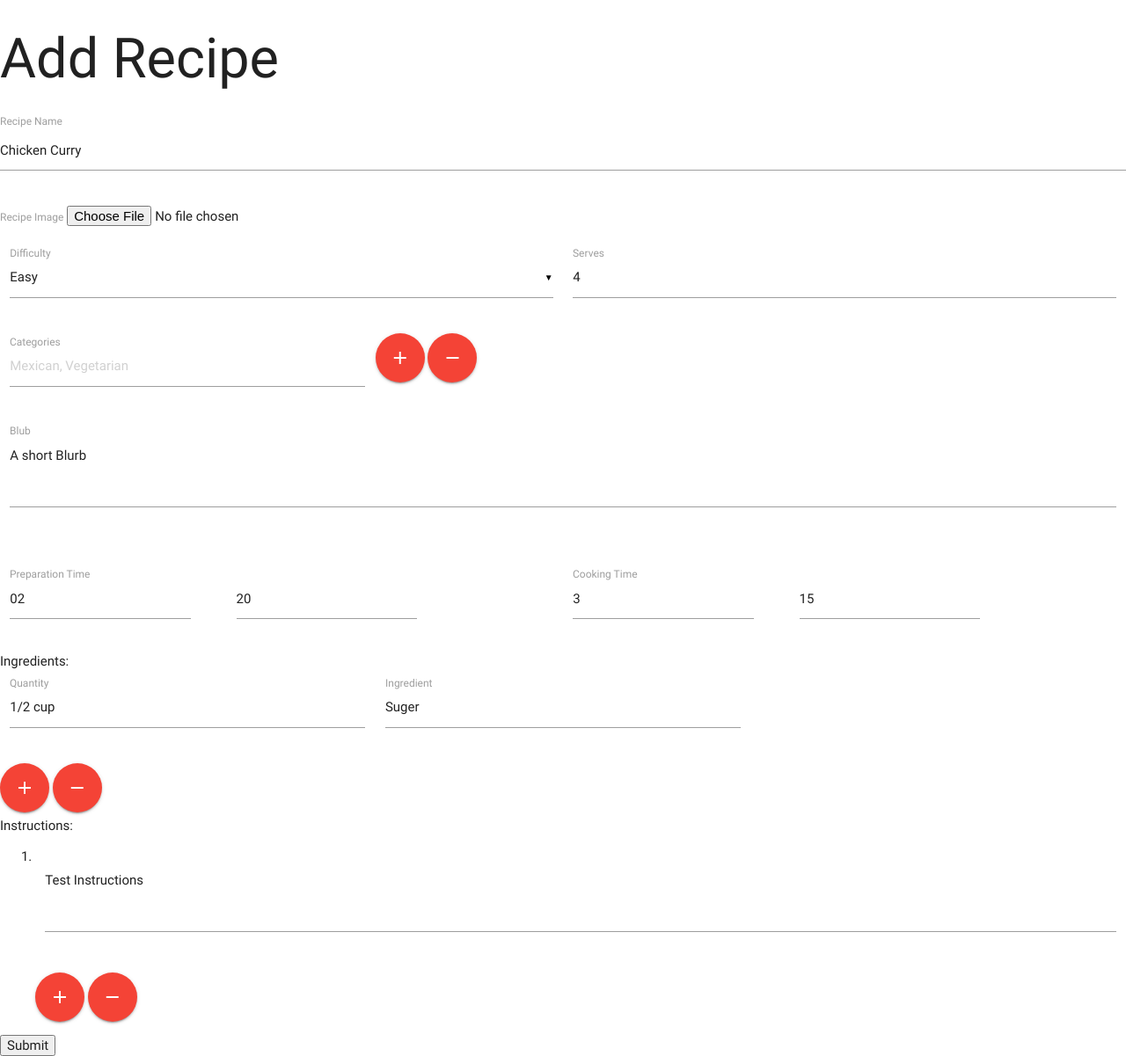
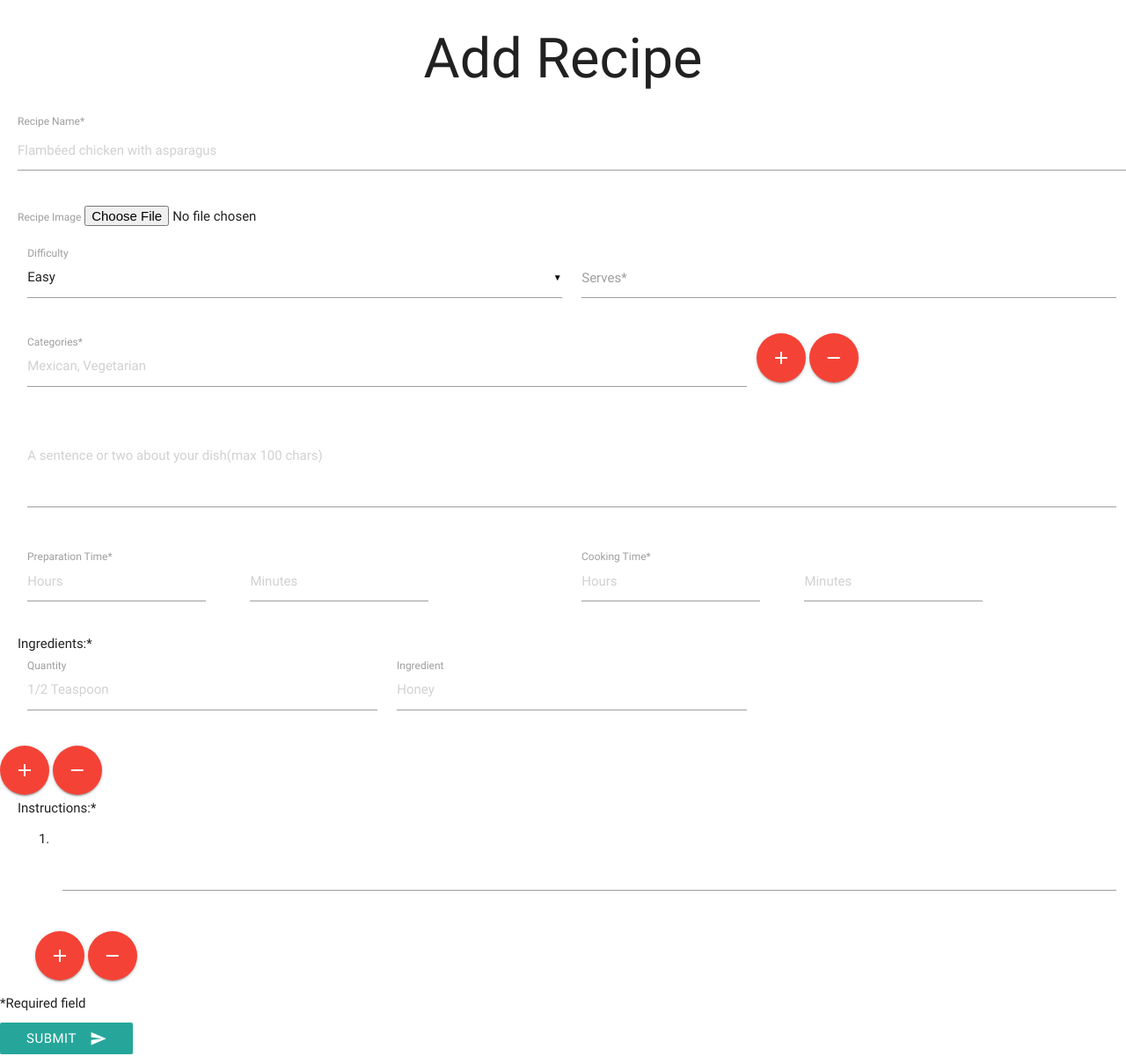
Before and after one commit to Code-Institute-Submissions/milestone-project-5, a Flask app: page /addrecipe in a window 1280 px wide. Shown: the whole page at 88% size. Run offline with Flask 2, Linux system fonts and the light colour scheme; a user stored in the database is signed in; data that the repository does not hold is empty; some libraries are stand-ins or nearby versions.

Commit message:
add styles.css

```diff
--- /dev/null
+++ b/static/css/styles.css
@@ -0,0 +1,24 @@
+
+
+form  .row{
+    padding-left: 10px;
+}
+
+form h6{
+    padding-left:10px;
+}
+
+form .instruction-input-field{
+    margin-top: -1% !important;
+    position:  relative;
+}
+
+@media(min-width:750px) {
+   form  .row{
+    padding-left: 20px;
+}
+
+form h6{
+    padding-left:20px;
+}
+}
--- a/templates/addrecipe.html
+++ b/templates/addrecipe.html
@@ -1,9 +1,9 @@
  {% extends 'base.html' %} {% block content %}
-<h1>Add Recipe</h1>
+<h1 class="center-align">Add Recipe</h1>
 <form method="POST" id="add-recipe" enctype="multipart/form-data">
     <div class="row">
-        <label for="recipe-name">Recipe Name</label>
-        <input type="text" name="recipe-name" value="Chicken Curry" id="recipe-name" placeholder="Flambéed chicken with asparagus" required>
+        <label for="recipe-name">Recipe Name*</label>
+        <input type="text" name="recipe-name" id="recipe-name" placeholder="Flambéed chicken with asparagus" required>
     </div>
     <div class="row">
         <label for="recipe-img">Recipe Image</label>
@@ -21,16 +21,16 @@
 
 
         <div class="input-field col s6">
-            <input id="serves" name="serves" type="number" value="4">
-            <label>Serves</label>
+            <input id="serves" name="serves" type="number" required>
+            <label>Serves*</label>
         </div>
 
     </div>
 
 
     <div class="row">
-        <div class="input-field col s4">
-            <label for="categories">Categories</label>
+        <div class="input-field col s4 m8">
+            <label for="categories">Categories*</label>
             <input type="text" name="category-0" id="category-0" class="autocomplete categoriesAutocomplete" placeholder="Mexican, Vegetarian" required>
 
         </div>
@@ -41,49 +41,47 @@
 
 
     <div class="row">
-        <div class="row">
-            <div class="input-field col s12">
-                <textarea id="blurb" name="blurb" class="materialize-textarea" data-length="100" placeholder="A sentence or two about your dish(max 100 chars)" required>A short Blurb</textarea>
-                <label for="textarea1">Blub</label>
-            </div>
+        <div class="input-field col s12">
+            <textarea id="blurb" name="blurb" class="materialize-textarea" data-length="100" placeholder="A sentence or two about your dish(max 100 chars)"></textarea>
+            <label for="textarea1"></label>
         </div>
     </div>
 
     <div class="row">
         <div class="input-field col s6">
-            <input id="prep-hours" name="prep-hours" class="col s4" type="number" value="02" placeholder="Hours" required>
-            <input id="prep-mins" name="prep-mins" type="number" value="20" max="59" class="col s4 offset-s1" placeholder="Minutes " required>
-            <label>Preparation Time</label>
+            <input id="prep-hours" name="prep-hours" class="col s4" type="number" placeholder="Hours" required>
+            <input id="prep-mins" name="prep-mins" type="number" max="59" class="col s4 offset-s1" placeholder="Minutes " required>
+            <label>Preparation Time*</label>
         </div>
         <div class="input-field col s6">
-            <input id="cook-hours" name="cook-hours" class="col s4" value="3" type="number" placeholder="Hours" required>
-            <input id="cook-mins" name="cook-mins" class="col s4 offset-s1" value="15" type="number" max="59" placeholder="Minutes " required>
-            <label>Cooking Time</label>
+            <input id="cook-hours" name="cook-hours" class="col s4" type="number" placeholder="Hours" required>
+            <input id="cook-mins" name="cook-mins" class="col s4 offset-s1" type="number" max="59" placeholder="Minutes " required>
+            <label>Cooking Time*</label>
         </div>
     </div>
 
 
-    <h6>Ingredients:</h6>
+    <h6>Ingredients:*</h6>
     <div class="row ingredient-row-0">
         <div class="input-field col s4">
             <label for="quantity">Quantity</label>
-            <input type="text" name="quantity-0" id="quantity-0" value="1/2 cup" placeholder="1/2 Teaspoon" required>
+            <input type="text" name="quantity-0" id="quantity-0" placeholder="1/2 Teaspoon" required>
         </div>
         <div class="input-field col s4">
             <label for="ingredient">Ingredient</label>
-            <input type="text" name="ingredient-0" id="ingredient-0" class="autocomplete ingredientsAutocomplete" value="Suger" placeholder="Honey" required>
+            <input type="text" name="ingredient-0" id="ingredient-0" class="autocomplete ingredientsAutocomplete" placeholder="Honey" required>
         </div>
     </div>
     <a class="btn-floating btn-large waves-effect waves-light red" id="add-ingredient"><i class="material-icons">add</i></a>
     <a class="btn-floating btn-large waves-effect waves-light red" id="remove-ingredient"><i class="material-icons">remove</i></a>
 
 
-    <h6>Instructions:</h6>
+    <h6>Instructions:*</h6>
     <ol>
         <div class="row instruction-row-1">
             <li>
-                <div class="input-field col s12">
-                    <textarea id="instruction-1" name="instruction-1" class="materialize-textarea" required>Test Instructions</textarea>
+                <div class="instruction-input-field col s12">
+                    <textarea id="instruction-1" name="instruction-1" class="materialize-textarea" required> </textarea>
                 </div>
             </li>
         </div>
@@ -91,10 +89,13 @@
         <a class="btn-floating btn-large waves-effect waves-light red" id="remove-instruction"><i class="material-icons">remove</i></a>
     </ol>
 
-    <input type="submit" value="Submit">
+    <p class="required-explanation">*Required field</p>
+
+    <button class="btn waves-effect waves-light" type="submit">Submit <i class="material-icons right">send</i></button>
 
 
 </form>
+
 
 <script>
 
--- a/templates/base.html
+++ b/templates/base.html
@@ -5,6 +5,8 @@
     <meta charset="UTF-8">
     <meta name="viewport" content="width=device-width, initial-scale=1.0">
     <meta http-equiv="X-UA-Compatible" content="ie=edge">
+    <link rel="stylesheet" href="/static/css/styles.css" type="text/css" />
+
     <!--Import Google Icon Font-->
     <link href="https://fonts.googleapis.com/icon?family=Material+Icons" rel="stylesheet">
     <!--Import materialize.css-->
@@ -89,7 +91,7 @@
 
             $("#add-instruction").click(function() {
                 $(this).before(`  <div class = "row instruction-row-${++instructionCount}"><li>
-                    <div class="input-field col s12">
+                    <div class="instruction-input-field col s12">
                         <textarea id="instruction-${instructionCount}" name= "instruction-${instructionCount}" class="materialize-textarea"></textarea>
                     </div>
 
```
